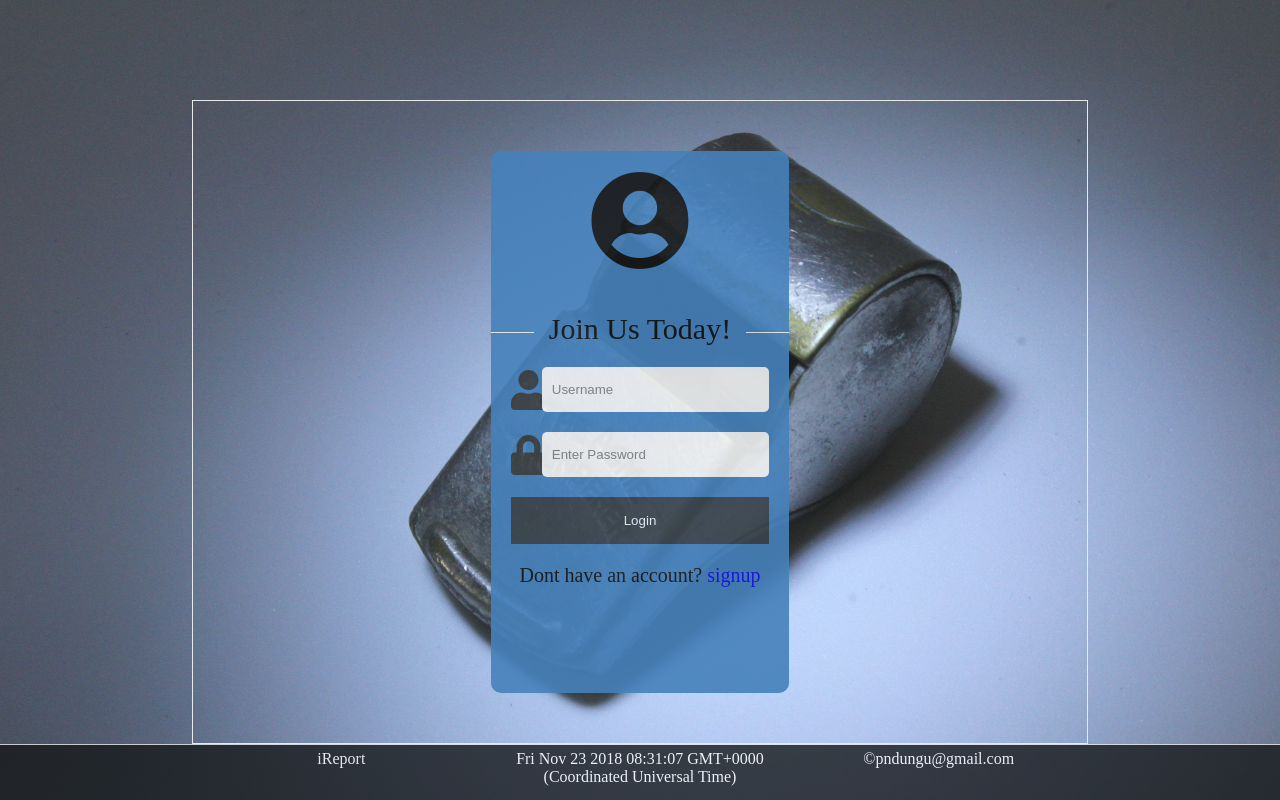
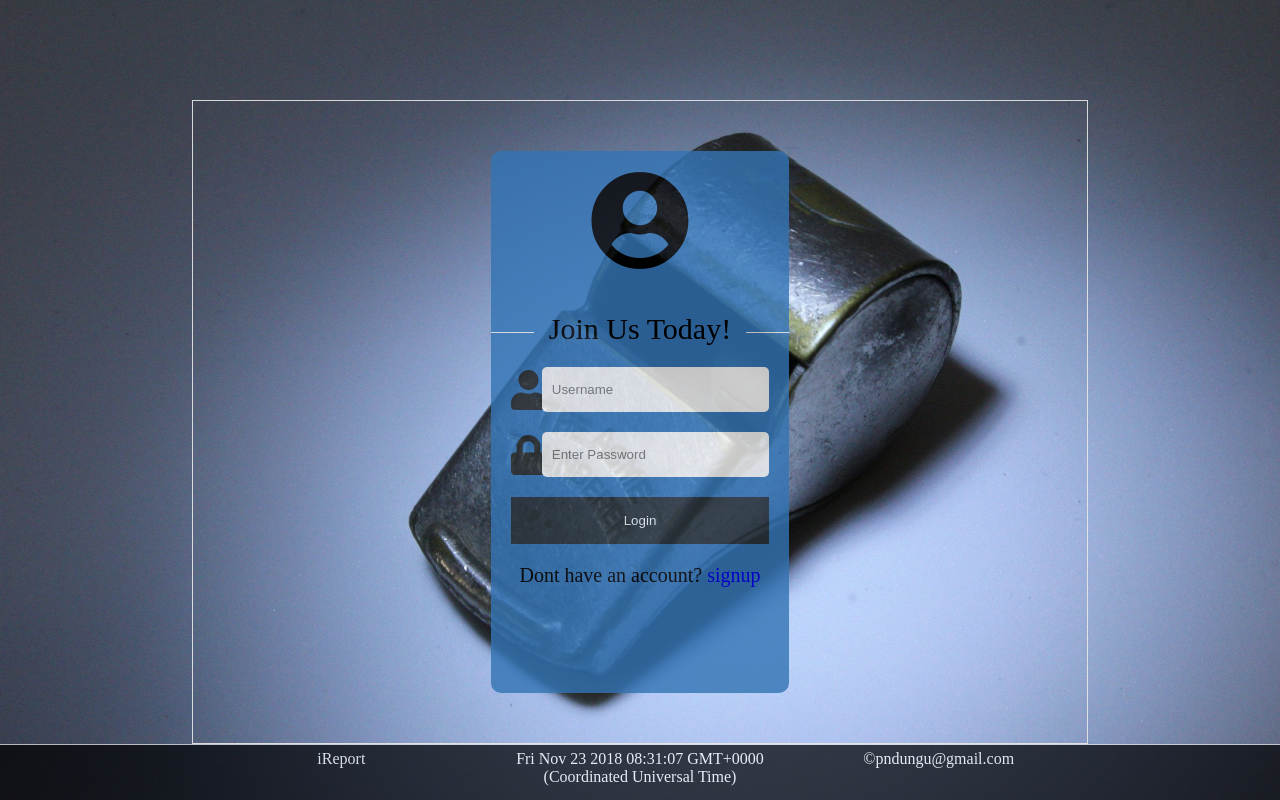
Before and after one commit to xcixor/iReporter, a Python web app: template ui/templates/login.html in a window 1280 px wide. Run offline with Jinja, Linux system fonts and the light colour scheme; the template is opened without the code that fills it, so the values that code supplies are empty; some libraries are stand-ins or nearby versions.

Commit message:
[Fixes #162164541]

```diff
--- a/ui/css/index.css
+++ b/ui/css/index.css
@@ -63,11 +63,6 @@ h6 {
 .main-content {
     flex: 1;
     height: 800px;
-    background-image: url("/ui/images/whistle.jpg");
-    background-size: cover;
-    opacity: 0.9;
-    background-position: center;
-    background-repeat: no-repeat;
     color: white;
     display: flex;
     flex-direction: column;
--- a/ui/css/login.css
+++ b/ui/css/login.css
@@ -1,17 +1,7 @@
-body {
-    background-color: #E4F7FD;
-
-}
-
 .main-container {
     display: flex;
     flex-direction: column;
     height: 100%;
-    background-image: url("/ui/images/whistle.jpg");
-    background-size: cover;
-    opacity: 0.9;
-    background-position: center;
-    background-repeat: no-repeat;
 }
 
 .container {
--- a/ui/css/signup.css
+++ b/ui/css/signup.css
@@ -6,9 +6,8 @@ body {
     display: flex;
     flex-direction: column;
     height: 100%;
-    background-image: url("/ui/images/whistle.jpg");
+    background-image: url("../images/whistle.jpg");
     background-size: cover;
-    opacity: 0.9;
     background-position: center;
     background-repeat: no-repeat;
 }
--- a/ui/css/style.css
+++ b/ui/css/style.css
@@ -6,3 +6,11 @@
 body, html {
     height: 100%;
 }
+body {
+    background-image: url("../images/whistle.jpg");
+    background-size: cover;
+    opacity: 0.9;
+    background-position: center;
+    background-repeat: no-repeat;
+    background-attachment: fixed;
+}
--- a/ui/css/user-dashboard.css
+++ b/ui/css/user-dashboard.css
@@ -2,12 +2,6 @@
     display: flex;
     flex-direction: column;
     height: 100%;
-    background-image: url("/ui/images/whistle.jpg");
-    background-size: cover;
-    opacity: 0.9;
-    background-position: center;
-    background-repeat: no-repeat;
-    background-attachment: fixed;
 }
 
 .container {
--- a/ui/templates/signup.html
+++ b/ui/templates/signup.html
@@ -21,7 +21,7 @@
                     </div>
                     <div class="signup">
                         <h2>Join Us Today!</h1>
-                        <form action="user-dashboard.html">
+                        <form action="login.html">
                             <div class="input-row">
                                 <i class="fas fa-user fa-2x"></i>
                                 <input type="text" placeholder="Username" name="username" required>
--- a/ui/templates/user-dashboard.html
+++ b/ui/templates/user-dashboard.html
@@ -15,7 +15,7 @@
         <div class="container">
             <div class="sidenav">
                 <ul>
-                    <li><a href="#">action 1</a></li>
+                    <li><a href="user-profile.html">My Profile</a></li>
                     <li><a href="#">action 2</a></li>
                     <li><a href="#">action 3</a></li>
                 </ul>
```
Also changed, not shown: ui/css/record.css (+0 -9 lines), ui/css/record_details.css (+0 -9 lines), ui/css/user-profile.css (+0 -9 lines).
